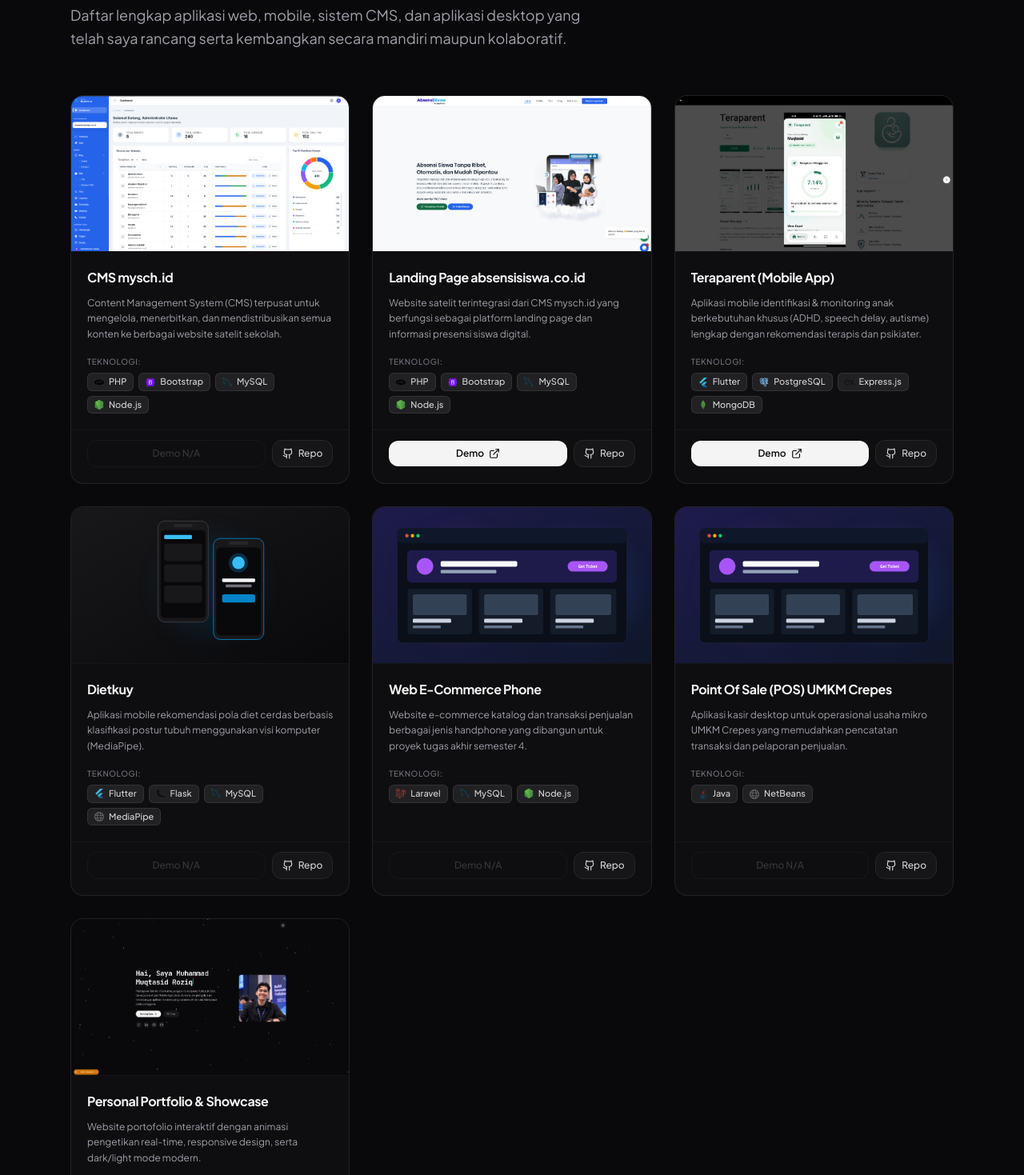
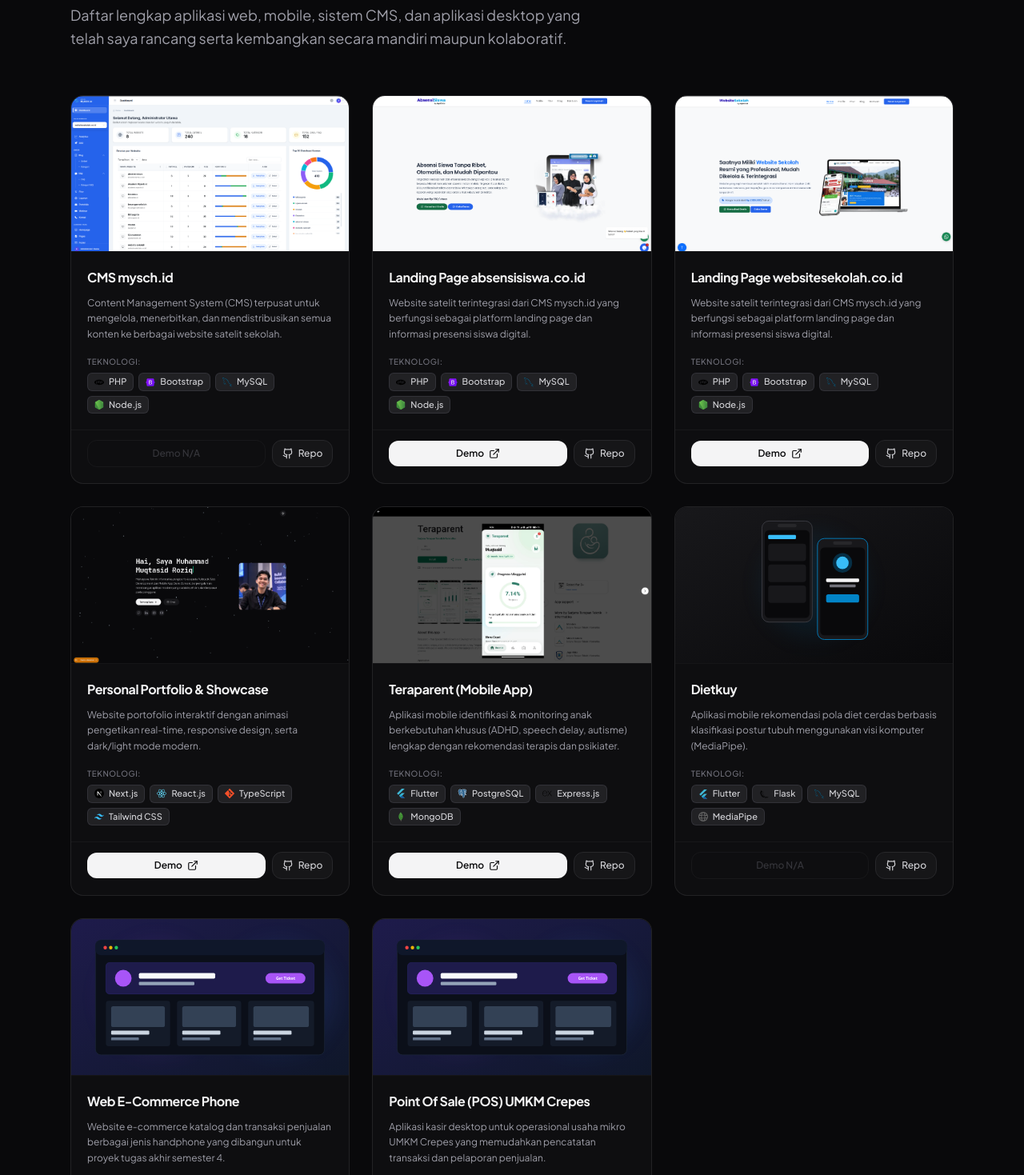
Before and after one commit to MuqtasidRoziq/portofolio, a Next.js app: page /projects in a window 1280 px wide. Shown: the part 201-1670 px from the top of the page at 80% size. Built offline with nearby package versions, Linux system fonts and the light colour scheme.

Commit message:
feat: add new project entries for websitesekolah.co.id and update portfolio data

```diff
--- a/src/data/portfolio.ts
+++ b/src/data/portfolio.ts
@@ -171,6 +171,22 @@ export const portfolioData: PortfolioData = {
       github: "https://github.com/muqtasidroziq",
     },
     {
+      title: "Landing Page websitesekolah.co.id",
+      description: "Website satelit terintegrasi dari CMS mysch.id yang berfungsi sebagai platform landing page dan informasi presensi siswa digital.",
+      image: "/assets/projects/websitesekolah.webp",
+      tags: ["PHP", "Bootstrap", "MySQL", "Node.js"],
+      link: "https://websitesekolah.co.id",
+      github: "https://github.com/muqtasidroziq",
+    },
+    {
+      title: "Personal Portfolio & Showcase",
+      description: "Website portofolio interaktif dengan animasi pengetikan real-time, responsive design, serta dark/light mode modern.",
+      image: "/assets/projects/porto.webp",
+      tags: ["Next.js", "React.js", "TypeScript", "Tailwind CSS"],
+      link: "https://muqtasidroziq.my.id",
+      github: "https://github.com/muqtasidroziq/portofolio",
+    },
+    {
       title: "Teraparent (Mobile App)",
       description: "Aplikasi mobile identifikasi & monitoring anak berkebutuhan khusus (ADHD, speech delay, autisme) lengkap dengan rekomendasi terapis dan psikiater.",
       image: "/assets/projects/teraparent.webp",
@@ -202,13 +218,5 @@ export const portfolioData: PortfolioData = {
       link: undefined,
       github: "https://github.com/MuqtasidRoziq/kasir-crepes",
     },
-    {
-      title: "Personal Portfolio & Showcase",
-      description: "Website portofolio interaktif dengan animasi pengetikan real-time, responsive design, serta dark/light mode modern.",
-      image: "/assets/projects/porto.webp",
-      tags: ["Next.js", "React.js", "TypeScript", "Tailwind CSS"],
-      link: "https://muqtasidroziq.my.id",
-      github: "https://github.com/muqtasidroziq/portofolio",
-    },
   ],
 };
```
Also changed, not shown: public/assets/projects/websitesekolah.webp (added).
